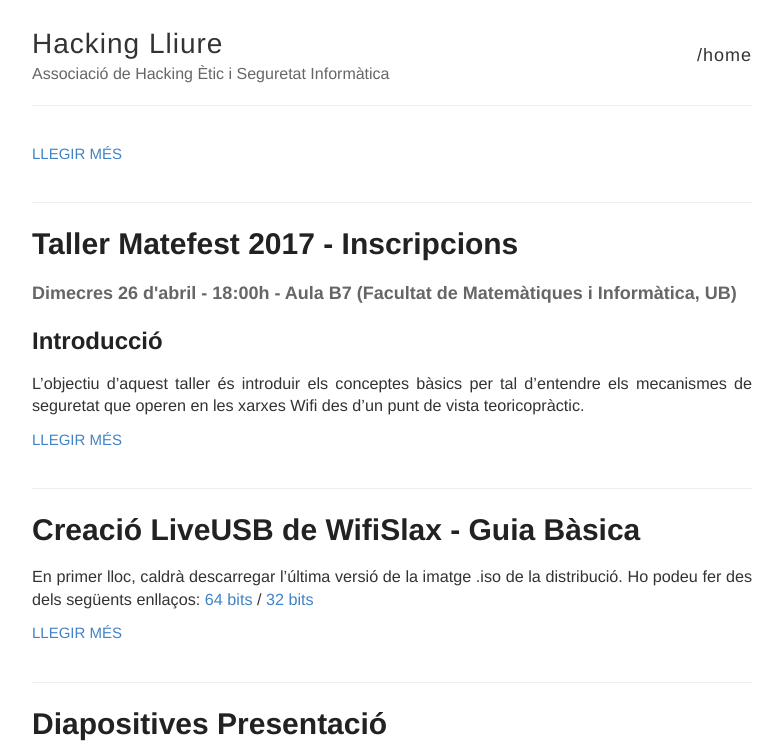
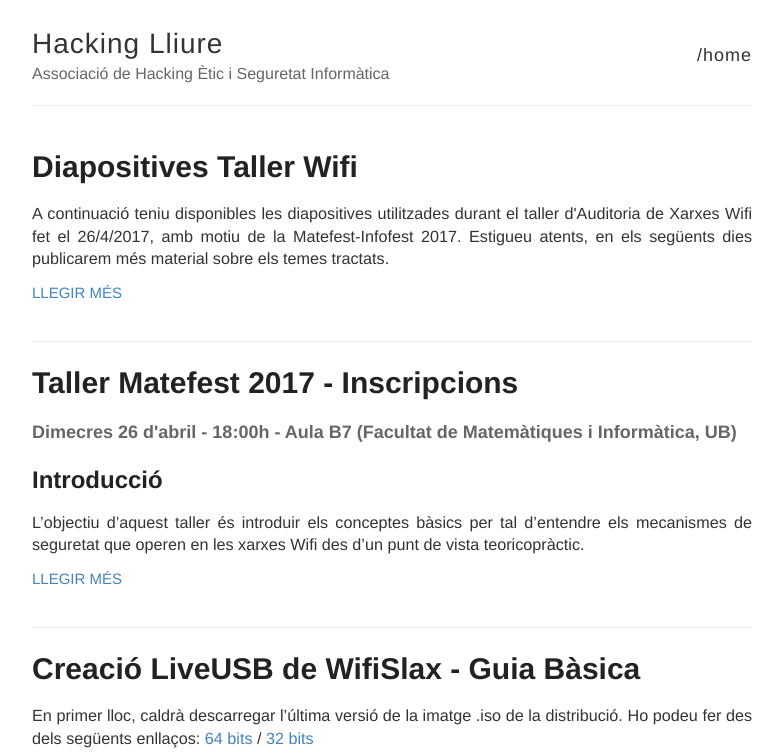
Before and after one commit to HackingLliure/hackinglliure.github.io, a Jekyll site: the page built from index.html, in a window 1280 px wide and 900 px high, cut to the strip 0-754 px from the top of the window. Shown: the whole strip, without its empty margins (248-1031 px from the left). Built offline with Jekyll 4.4.1, drawn with Linux system fonts in a browser that asks for light colours.

Commit message:
Fix date

```diff
--- a/_posts/2017-4-27-Diapositives-Matefest.md
+++ b/_posts/2017-4-27-Diapositives-Matefest.md
@@ -1,9 +1,9 @@
 ---
-layout:post
-title:Diapositives Taller Wifi
+layout: post
+title: Diapositives Taller Wifi
 ---
 
-<p>A continuació teniu disponibles les diapositives utilitzades durant el taller d'Auditoria de Xarxes Wifi fet el 26/4/2017, amb motiu de la Matefest-Infofest 2017. </p>
+<p>A continuació teniu disponibles les diapositives utilitzades durant el taller d'Auditoria de Xarxes Wifi fet el 26/4/2017, amb motiu de la Matefest-Infofest 2017. Estigueu atents, en els següents dies publicarem més material sobre els temes tractats.</p>
 
 
 <div class="embed-responsive embed-responsive-4by3">
```
